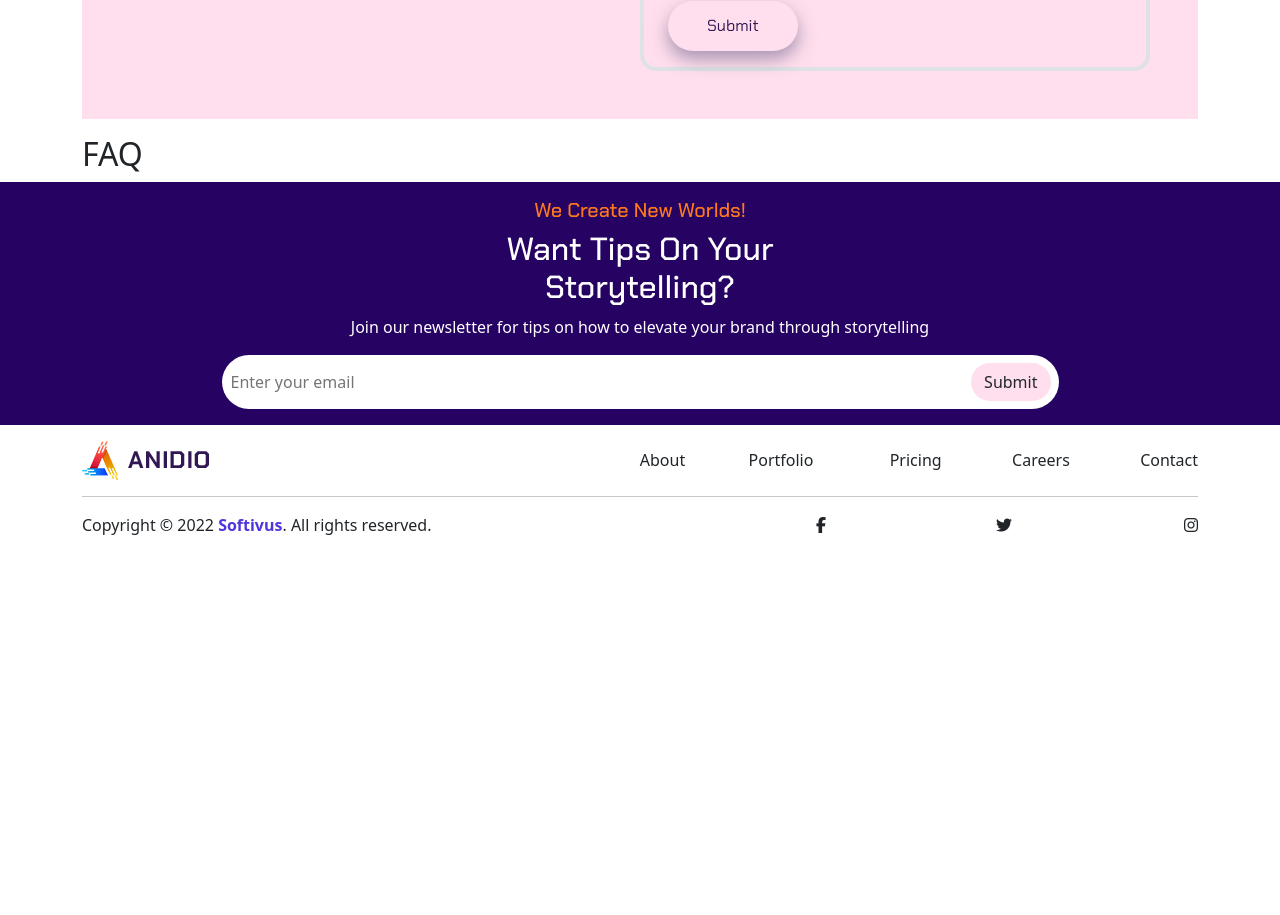
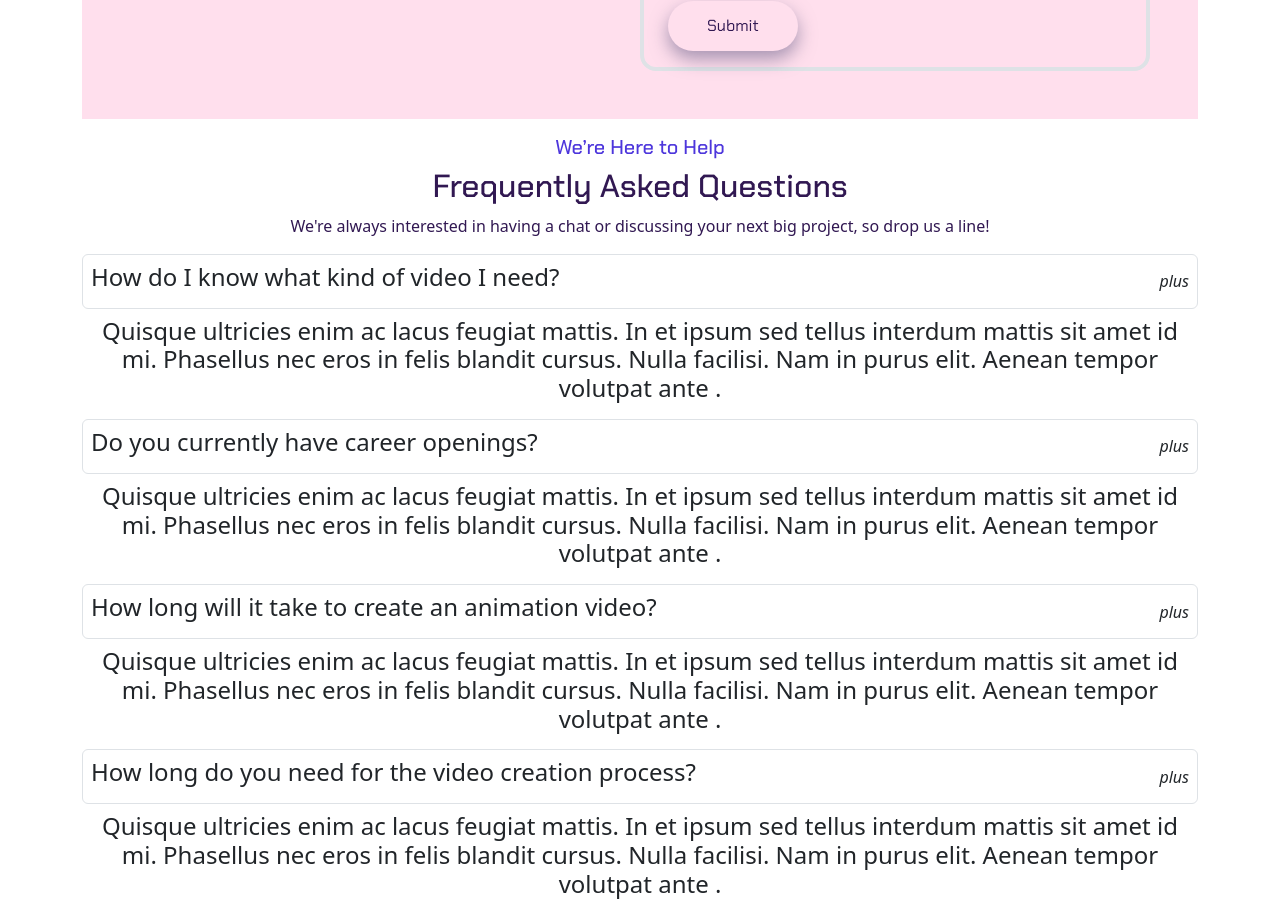
Before and after one commit to IvanTorzoni/proj-html-vuejs, a Vue app: page /contact in a window 1280 px wide. Shown: the part 1800-2715 px from the top of the page. Before the commit the page ends 2353 px from the top, so only its background shows below. Built offline with nearby package versions, Linux system fonts and the light colour scheme.

Commit message:
feat: added raw structure - FAQ Section - ContactPage

```diff
--- /dev/null
+++ b/src/components/sharedComponents/QeA.vue
@@ -0,0 +1,38 @@
+<script>
+export default {
+   props: {
+
+      qeaElem: Object,
+
+   },
+
+   methods:{
+
+      getImg(imgPath) {
+
+         return new URL(`../../assets/Img/contact-img/${imgPath}-contact.png`, import.meta.url).href;
+      }
+   }
+
+}
+
+</script>
+
+<template>
+
+<div class="d-flex justify-content-between align-items-center border rounded-2 my-2 p-2">
+
+   <h4>{{ qeaElem.question }}</h4>
+
+   <i>plus</i>
+</div>
+
+<div class="d-flex justify-content-between align-items-center">
+
+<h4>{{ qeaElem.answer }}</h4>
+
+</div>
+
+</template>
+
+<style lang="scss" scoped></style>
--- a/src/components/sharedComponents/SimpleButton.vue
+++ b/src/components/sharedComponents/SimpleButton.vue
@@ -8,7 +8,7 @@ export default {
       type: String,
       text: String,
 
-   }
+   },
 
 }
 
@@ -21,6 +21,7 @@ export default {
 </template>
 
 <style lang="scss" scoped>
+
 .ms-btn {
    padding: 12px 38px 12px;
    display: inline-block;
@@ -37,4 +38,5 @@ export default {
    }
 
 }
+
 </style>
--- a/src/pages/ContactPage.vue
+++ b/src/pages/ContactPage.vue
@@ -1,6 +1,7 @@
 <script>
 import SimpleButton from '../components/sharedComponents/SimpleButton.vue';
 import InfoCard from '../components/sharedComponents/InfoCard.vue';
+import QeA from '../components/sharedComponents/QeA.vue';
 
 export default {
 
@@ -8,6 +9,7 @@ export default {
 
     SimpleButton,
     InfoCard,
+    QeA,
 
   },
 
@@ -32,7 +34,48 @@ export default {
           info: "(406) 555-0120",
         },
 
+      ],
+
+      qeaList: [
+
+        {
+          question: "How do I know what kind of video I need?",
+          answer: "Quisque ultricies enim ac lacus feugiat mattis. In et ipsum sed tellus interdum mattis sit amet id mi. Phasellus nec eros in felis blandit cursus. Nulla facilisi. Nam in purus elit. Aenean tempor volutpat ante .",
+          answerOut: false,
+        },
+        {
+          question: "Do you currently have career openings?",
+          answer: "Quisque ultricies enim ac lacus feugiat mattis. In et ipsum sed tellus interdum mattis sit amet id mi. Phasellus nec eros in felis blandit cursus. Nulla facilisi. Nam in purus elit. Aenean tempor volutpat ante .",
+          answerOut: false,
+        },
+        {
+          question: "How long will it take to create an animation video?",
+          answer: "Quisque ultricies enim ac lacus feugiat mattis. In et ipsum sed tellus interdum mattis sit amet id mi. Phasellus nec eros in felis blandit cursus. Nulla facilisi. Nam in purus elit. Aenean tempor volutpat ante .",
+          answerOut: false,
+        },
+        {
+          question: "How long do you need for the video creation process?",
+          answer: "Quisque ultricies enim ac lacus feugiat mattis. In et ipsum sed tellus interdum mattis sit amet id mi. Phasellus nec eros in felis blandit cursus. Nulla facilisi. Nam in purus elit. Aenean tempor volutpat ante .",
+          answerOut: false,
+        },
+        {
+          question: "Will I take part in the creation process?",
+          answer: "Quisque ultricies enim ac lacus feugiat mattis. In et ipsum sed tellus interdum mattis sit amet id mi. Phasellus nec eros in felis blandit cursus. Nulla facilisi. Nam in purus elit. Aenean tempor volutpat ante .",
+          answerOut: false,
+        },
+        {
+          question: "What type / format of animated video can I order?",
+          answer: "Quisque ultricies enim ac lacus feugiat mattis. In et ipsum sed tellus interdum mattis sit amet id mi. Phasellus nec eros in felis blandit cursus. Nulla facilisi. Nam in purus elit. Aenean tempor volutpat ante .",
+          answerOut: false,
+        },
+        {
+          question: "What if I don’t like what you deliver?",
+          answer: "Quisque ultricies enim ac lacus feugiat mattis. In et ipsum sed tellus interdum mattis sit amet id mi. Phasellus nec eros in felis blandit cursus. Nulla facilisi. Nam in purus elit. Aenean tempor volutpat ante .",
+          answerOut: false,
+        },
+
       ]
+
     }
   }
 
@@ -48,13 +91,19 @@ export default {
 
       <div class="container-sm d-flex flex-column justify-content-center align-items-center">
 
-        <h5 class="ms-font-cp ms-text-l-purple">Contact Us</h5>
+        <!-- Section Titles -->
+        <div class="text-center">
 
-        <h2 class="ms-font-cp ms-text-d-purple text-center">How to Reach Us</h2>
+          <h5 class="ms-font-cp ms-text-l-purple">Contact Us</h5>
 
-        <p class="font-b ms-text-d-purple text-center">We're always interested in having a chat or discussing your next
-          big project,
-          so drop us a line!</p>
+          <h2 class="ms-font-cp ms-text-d-purple">How to Reach Us</h2>
+
+          <p class="font-b ms-text-d-purple">We're always interested in having a chat or discussing your next
+            big project,
+            so drop us a line!</p>
+
+        </div>
+        <!-- /Section Titles -->
 
         <!-- Info&ContactForm -->
         <div class="row ms-bg-pink d-flex justify-content-between align-items-center p-5">
@@ -85,9 +134,15 @@ export default {
           <!-- ContactForm -->
           <div class="col-6 border border-4 rounded-4 p-3 ms-font-cp ms-text-d-purple">
 
-            <h2 class="text-center">Contact Form</h2>
+            <!-- Sub-Section Titles -->
+            <div class="text-center">
 
-            <p class="text-center">Tell us your story and let's make it awesome</p>
+              <h2>Contact Form</h2>
+
+              <p>Tell us your story and let's make it awesome</p>
+
+            </div>
+            <!-- /Sub-Section Titles -->
 
             <form>
 
@@ -95,7 +150,8 @@ export default {
 
                 <label for="user-name" class="form-label">NAME</label>
 
-                <input type="text" class="form-control" id="user-name" aria-describedby="emailHelp" placeholder="What's your name?">
+                <input type="text" class="form-control" id="user-name" aria-describedby="emailHelp"
+                  placeholder="What's your name?">
 
               </div>
 
@@ -119,7 +175,8 @@ export default {
 
                 <label for="user-text" class="form-label">LEAVE A MESSAGE</label>
 
-                <textarea class="form-control" id="user-text" rows="3" placeholder="Please, type your message here..."></textarea>
+                <textarea class="form-control" id="user-text" rows="3"
+                  placeholder="Please, type your message here..."></textarea>
 
               </div>
 
@@ -142,7 +199,30 @@ export default {
 
   <div class="container-sm">
 
-    <h2>FAQ</h2>
+    <!-- FAQ - Section -->
+    <section>
+
+      <!-- Section Titles -->
+      <div class="text-center">
+
+        <h5 class="ms-font-cp ms-text-l-purple">We’re Here to Help</h5>
+
+        <h2 class="ms-font-cp ms-text-d-purple">Frequently Asked Questions</h2>
+
+        <p class="font-b ms-text-d-purple">We're always interested in having a chat or discussing your next
+          big project, so drop us a line!</p>
+
+      </div>
+      <!-- /Section Titles -->
+
+      <div class="text-center">
+
+        <QeA v-for="element in qeaList" :qeaElem="element"/>
+
+      </div>
+
+    </section>
+    <!-- /FAQ - Section -->
 
   </div>
 
```
